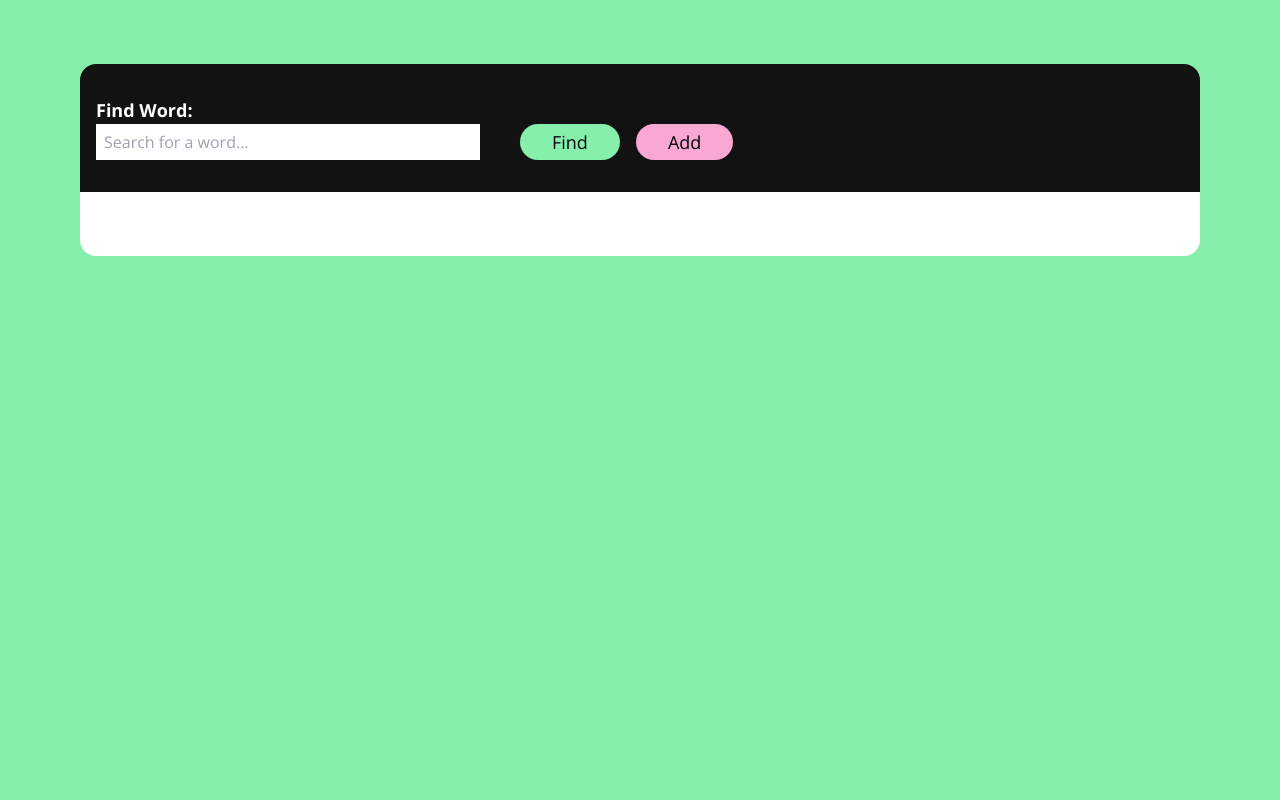
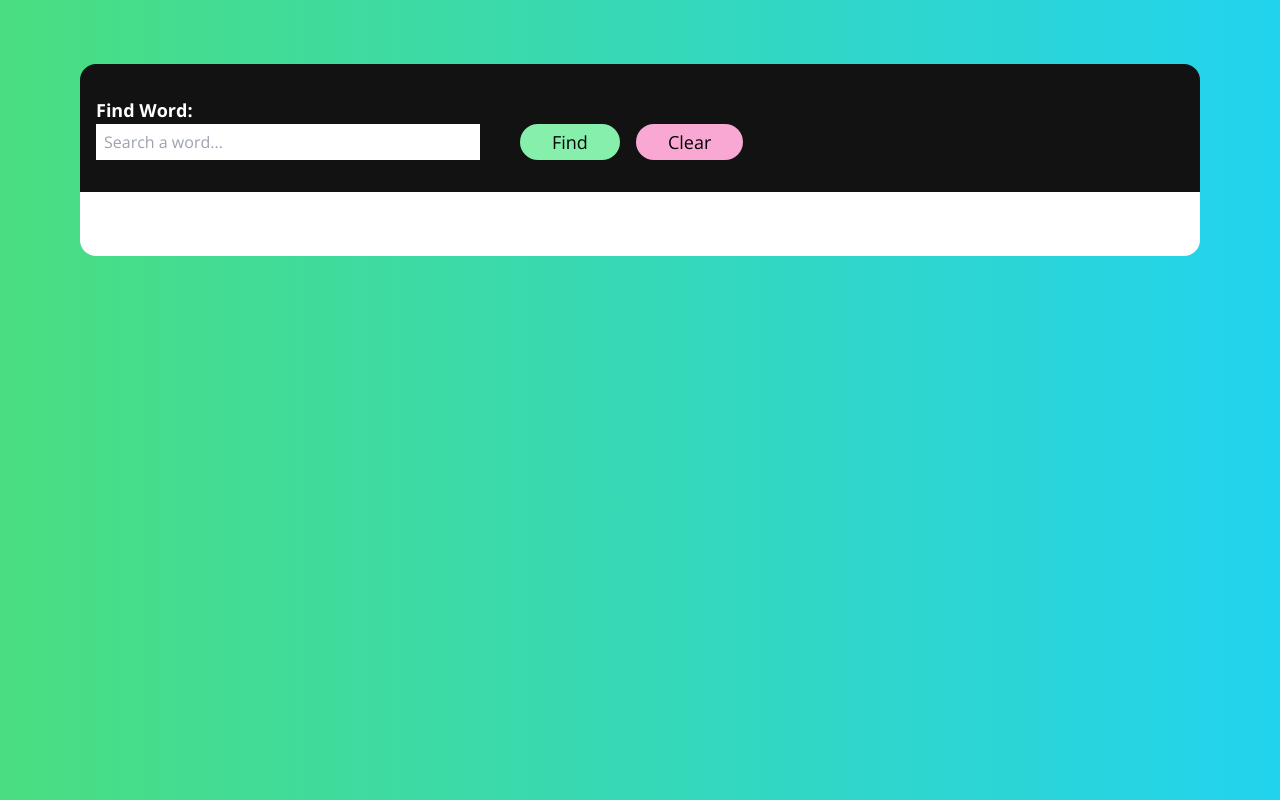
Before and after one commit to yuhaigiub/english_app_mern, a React (Vite) app: page / in a window 1280 px wide. Built offline with nearby package versions, Linux system fonts and the light colour scheme; a web font is replaced by a local one.

Commit message:
add background gradient adjust error message

```diff
--- a/src/App.tsx
+++ b/src/App.tsx
@@ -6,34 +6,26 @@ import { findWord } from "./api/request";
 const App = () => {
 	const [value, setValue] = useState("");
 	const inputRef = useRef<HTMLInputElement>(null);
-	const { isLoading, isError, data, error } = useQuery<any, Error>(value, () => findWord(value), {
+	const { isLoading, isError, data, error } = useQuery<any, string>(value, () => findWord(value), {
 		retry: false,
 	});
 
-	const handleClick = () => {
+	const handleFind = () => {
 		setValue(inputRef.current?.value || "");
 	};
 
-	// if (data) {
-	// 	console.log(data);
-	// }
-
-	// if (error) {
-	// 	console.log(error);
-	// }
-
 	return (
-		<div className="sm:px-20 py-16 bg-green-300 min-h-screen text-sm sm:text-base font-open">
+		<div className="sm:px-20 py-16 bg-gradient-to-r from-green-400 to-cyan-400 min-h-screen text-sm sm:text-base font-open">
 			<section className="bg-[#121212] px-2 sm:px-4 py-8 sm:rounded-t-2xl">
 				<label className="block sm:text-lg font-bold text-white">Find Word: </label>
 				<div className="flex flex-col gap-4 md:flex-row md:gap-0">
 					<input
 						ref={inputRef}
 						className="pl-2 py-1 border-0 w-full sm:mr-10 sm:w-96 sm:text-base"
-						placeholder="Search for a word..."
+						placeholder="Search a word..."
 						onKeyDownCapture={(e) => {
 							if (e.key === "Enter") {
-								handleClick();
+								handleFind();
 							}
 						}}
 					/>
@@ -41,18 +33,21 @@ const App = () => {
 						<motion.button
 							className="px-6 md:px-8 py-1 bg-green-300 hover:bg-green-400 rounded-3xl sm:text-lg text-black"
 							whileHover={{ scale: 1.1 }}
-							whileTap={{ scale: 0.98 }}
+							whileTap={{ scale: 0.97 }}
 							transition={{ duration: 0.25 }}
-							onClick={handleClick}>
+							onClick={handleFind}>
 							Find
 						</motion.button>
 						<motion.button
 							className="px-6 md:px-8 py-1 bg-pink-300 hover:bg-pink-400 rounded-3xl sm:text-lg text-black"
 							whileHover={{ scale: 1.1 }}
-							whileTap={{ scale: 0.98 }}
+							whileTap={{ scale: 0.97 }}
 							transition={{ duration: 0.25 }}
-							type="button">
-							Add
+							type="button"
+							onClick={() => {
+								if (inputRef.current) inputRef.current.value = "";
+							}}>
+							Clear
 						</motion.button>
 					</span>
 				</div>
@@ -109,9 +104,7 @@ const App = () => {
 						</div>
 					</>
 				)}
-				{isError && value !== "" && (
-					<div className="font-bold">{error.message || "unknown Error"}</div>
-				)}
+				{isError && value !== "" && <div className="font-bold">{error || "unknown Error"}</div>}
 			</motion.section>
 		</div>
 	);
```
